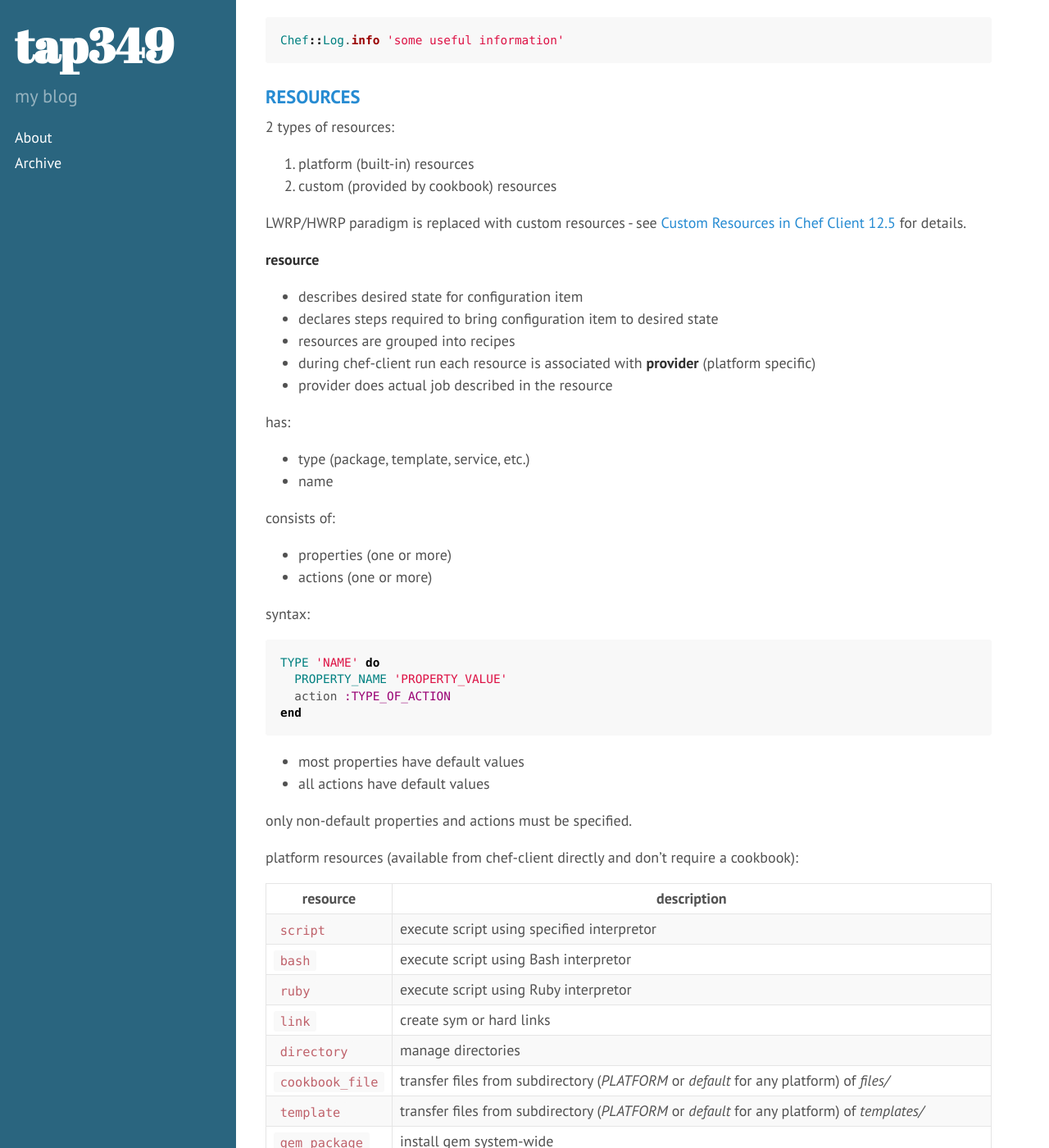
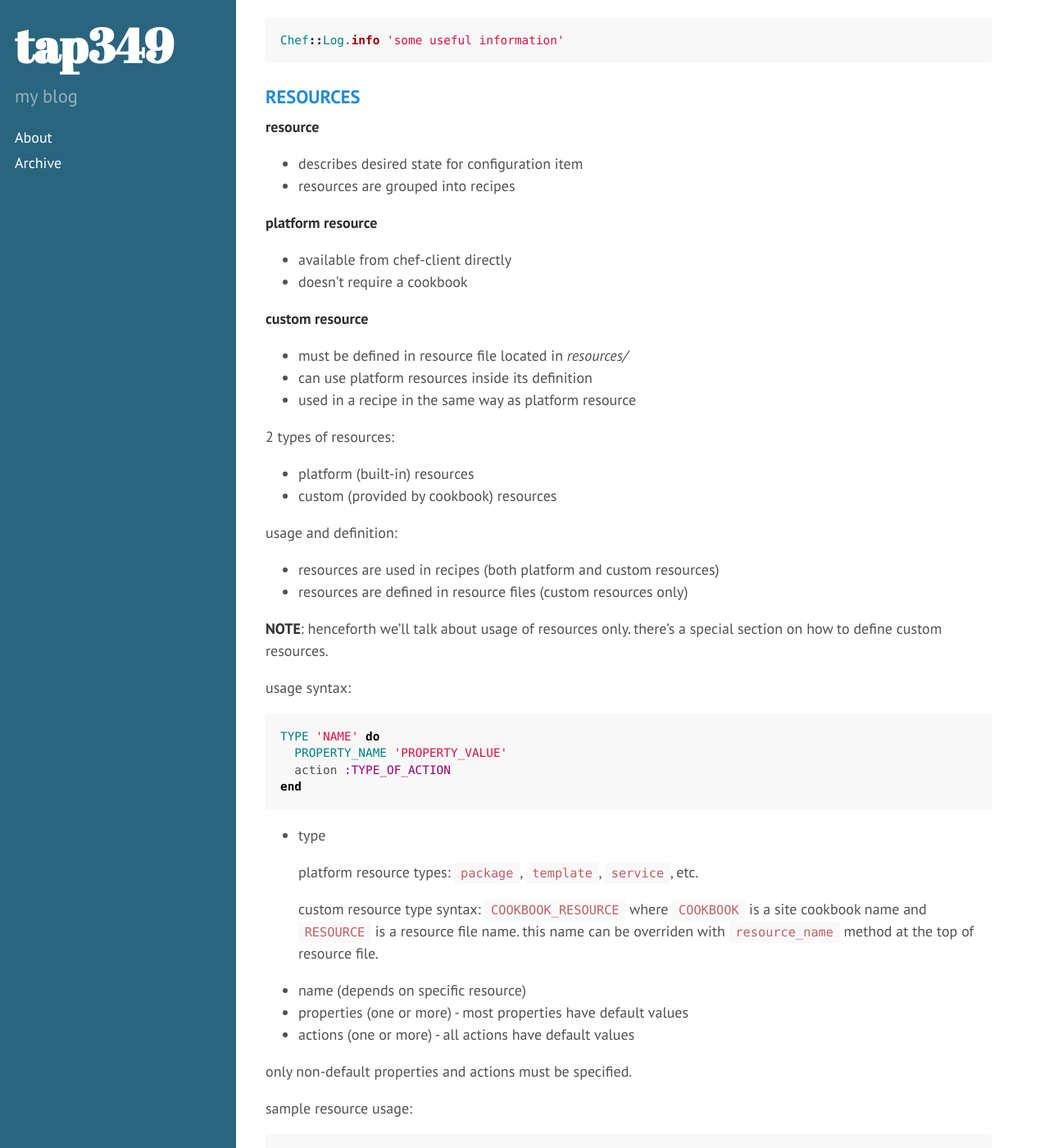
Before and after one commit to tap349/tap349.github.io, a Jekyll site: the page built from _posts/2015-01-06-notes-about-chef.md, in a window 1280 px wide and 1400 px high, scrolled down 10586 px. Shown: the whole window at 82% size. Built offline with Jekyll 4.4.1, drawn with Linux system fonts in a browser that asks for light colours; Markdown is read by kramdown in place of the engine named in the settings; some of the changed text lies outside the part shown.

Commit message:
update 2016-01-24_14:51:10

````diff
--- a/_posts/2015-01-06-notes-about-chef.md
+++ b/_posts/2015-01-06-notes-about-chef.md
@@ -31,7 +31,7 @@
 2. chef server (combined with chef node using chef-solo)
 3. workstation (from which knife or knife-solo is run - can be remote machine as well)
 
-#### core principles:
+#### core principles
 
 * *idempotence*
 * *thick clients, thin server*
@@ -453,34 +453,36 @@
 
 ### [RESOURCES](https://docs.chef.io/resource.html)
 
-2 types of resources:
-
-1. platform (built-in) resources
-2. custom (provided by cookbook) resources
-
-LWRP/HWRP paradigm is replaced with custom resources - see
-[Custom Resources in Chef Client 12.5](https://www.chef.io/blog/2015/11/06/custom-resources-in-chef-client-12-5/)
-for details.
-
 **resource**
 
 - describes desired state for configuration item
-- declares steps required to bring configuration item to desired state
 - resources are grouped into recipes
-- during chef-client run each resource is associated with **provider** (platform specific)
-- provider does actual job described in the resource
 
-has:
+**platform resource**
 
-- type (package, template, service, etc.)
-- name
+- available from chef-client directly
+- doesn't require a cookbook
 
-consists of:
+**custom resource**
 
-- properties (one or more)
-- actions (one or more)
+- must be defined in resource file located in _resources/_
+- can use platform resources inside its definition
+- used in a recipe in the same way as platform resource
 
-syntax:
+2 types of resources:
+
+- platform (built-in) resources
+- custom (provided by cookbook) resources
+
+usage and definition:
+
+- resources are used in recipes (both platform and custom resources)
+- resources are defined in resource files (custom resources only)
+
+**NOTE**: henceforth we'll talk about usage of resources only.
+          there's a special section on how to define custom resources.
+
+usage syntax:
 
 ```ruby
 TYPE 'NAME' do
@@ -489,12 +491,34 @@
 end
 ```
 
-- most properties have default values
-- all actions have default values
+- type
+
+  platform resource types: `package`, `template`, `service`, etc.
+
+  custom resource type syntax: `COOKBOOK_RESOURCE` where
+  `COOKBOOK` is a site cookbook name and
+  `RESOURCE` is a resource file name.
+  this name can be overriden with `resource_name` method
+  at the top of resource file.
+
+- name (depends on specific resource)
+- properties (one or more) - most properties have default values
+- actions (one or more) - all actions have default values
 
 only non-default properties and actions must be specified.
 
-platform resources (available from chef-client directly and don't require a cookbook):
+sample resource usage:
+
+```ruby
+directory '/tmp/something' do
+  owner 'root'
+  group 'root'
+  mode 00755
+  action :create
+end
+```
+
+#### popular platform resources
 
 resource        | description
 ----------------|---------------------------------------------------------------
@@ -516,16 +541,43 @@
 **NOTE**: for all resources dealing with files (`directory`, `cookbook_file`, etc.)
           path on chef node is specified as resource name.
 
-sample resource:
+#### [custom resource files](https://docs.chef.io/custom_resources.html)
+
+**NOTE**: LWRP/HWRP paradigm is replaced with custom resources - see
+          [Custom Resources in Chef Client 12.5](https://www.chef.io/blog/2015/11/06/custom-resources-in-chef-client-12-5/)
+          for details.
+
+**resource file**:
+
+- declares properties of custom resource
+- loads current properties if resource already exists
+- defines all resource actions
+
+syntax:
 
 ```ruby
-directory '/tmp/something' do
-  owner 'root'
-  group 'root'
-  mode 00755
-  action :create
+resource_name :httpd
+
+property :name, RubyType, default: 'value'
+
+load_current_value do
+  # some Ruby
+end
+
+action :name do
+ # a mix of built-in Chef resources and Ruby
+end
+
+action :name do
+ # a mix of built-in Chef resources and Ruby
 end
 ```
+
+- `resource_name` specifies resource name instead of
+  default one (optional)
+- `load_current_value` block loads current values for all
+  specified properties (optional)
+- the first action listed is default one
 
 ### [TEMPLATES](https://docs.chef.io/templates.html)
 
````
Also changed, not shown: other parts of _posts/2015-01-06-notes-about-chef.md (+3 -2 lines).
